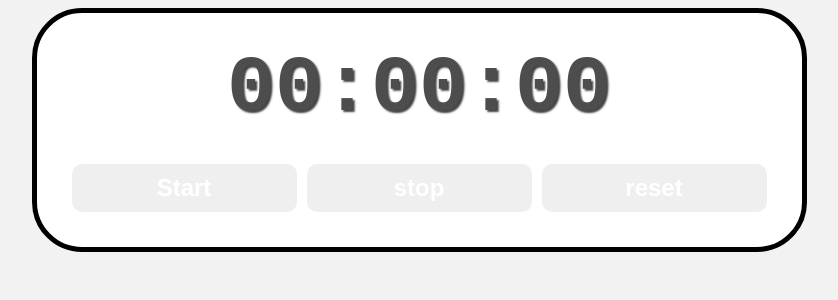
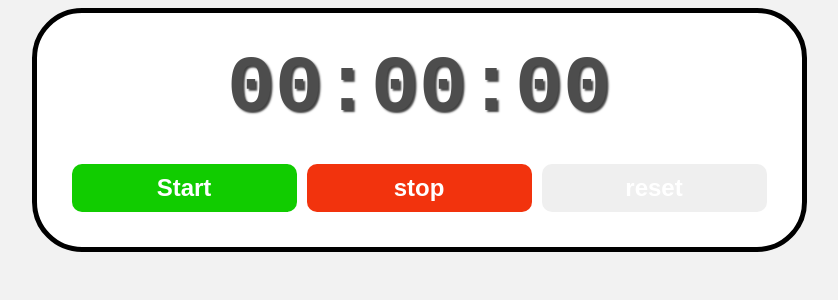
Before and after one commit to AmrMasri/stop-watch-app, a React (Vite) app: page / in a window 1280 px wide. Shown: the top 300 px of the page, without its empty margins (221-1059 px from the left). Built offline with nearby package versions, Linux system fonts and the light colour scheme.

Commit message:
fegiogjiorkfo

```diff
--- a/src/index.css
+++ b/src/index.css
@@ -36,3 +36,19 @@ body{
     color: white;
     transition: background-color 0.5s ease;
 }
+
+.start-button{
+    background-color: hsl(115, 200%, 40%);
+}
+
+.start-button:hover{
+    background-color: hsl(115, 200%, 35%);
+}
+
+.stop-button{
+    background-color: hsl(10, 90%, 50%);
+}
+
+.stop-button:hover{
+    background-color: hsl(10, 90%, 45%);
+}
```
